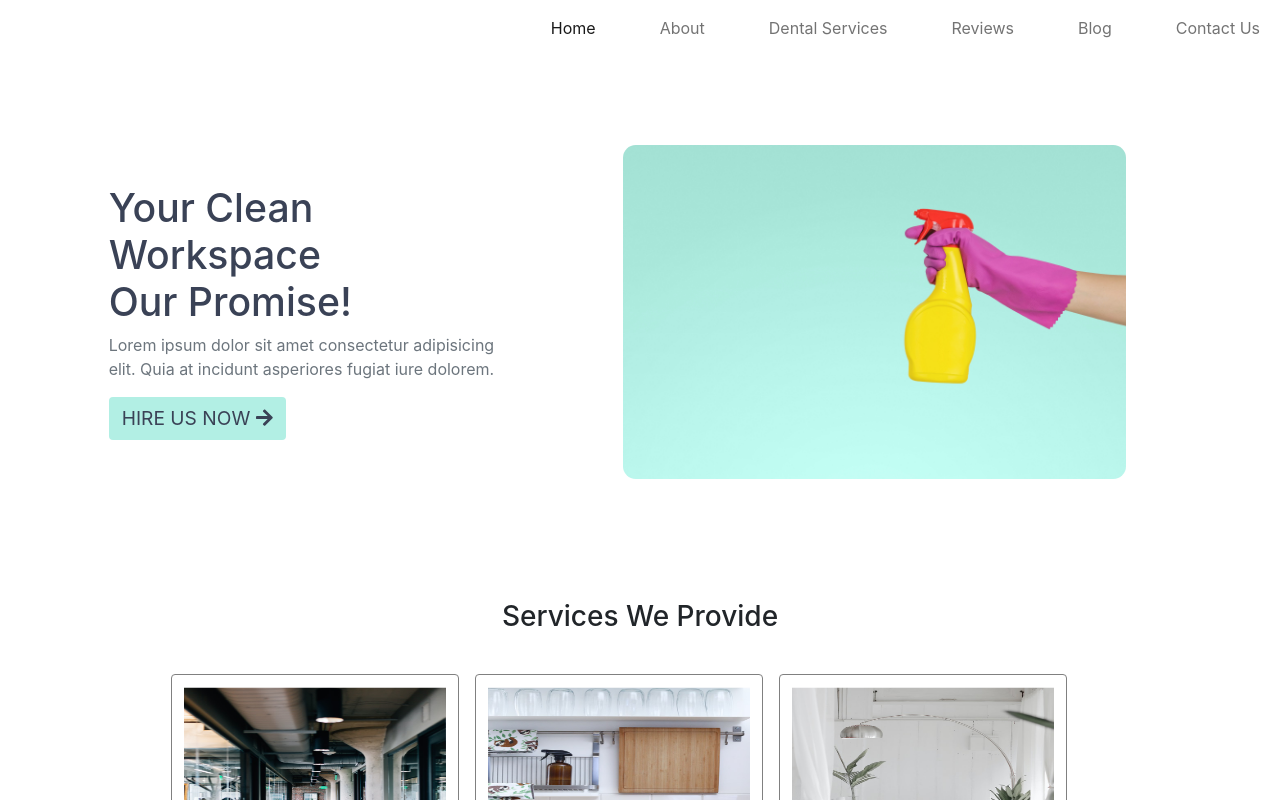
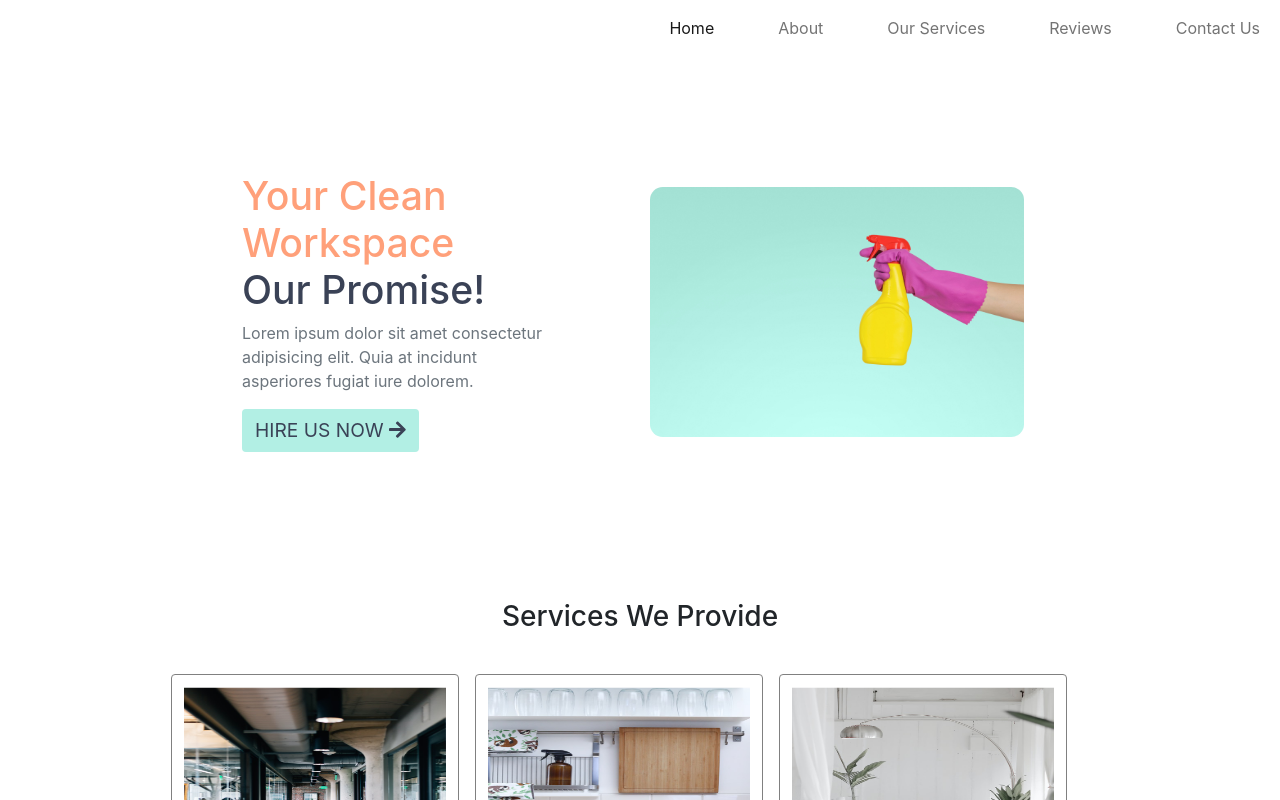
Before and after one commit to umarfchy/cleaners-world-client, a React (Create React App) app: page / in a window 1280 px wide. Shown: the top 800 px of the page. Built offline with nearby package versions, Linux system fonts and the light colour scheme.

Commit message:
homePg done

```diff
--- a/src/components/Home/Header/Header.js
+++ b/src/components/Home/Header/Header.js
@@ -4,10 +4,10 @@ import Navbar from "../Navbar/Navbar";
 
 const Header = () => {
   return (
-    <div>
+    <>
       <Navbar></Navbar>
       <HeaderMain></HeaderMain>
-    </div>
+    </>
   );
 };
 
--- a/src/components/Home/HeaderMain/HeaderMain.js
+++ b/src/components/Home/HeaderMain/HeaderMain.js
@@ -5,14 +5,15 @@ import { FontAwesomeIcon } from "@fortawesome/react-fontawesome";
 
 const HeaderMain = () => {
   return (
-    <div>
+    <div className="w-75 mx-auto">
       <main
         style={{ height: "32rem" }}
         className="row d-flex align-items-center"
       >
         <div className="col-md-4 offset-md-1">
           <h1 style={{ color: "#3a4256", fontSize: "2.45rem" }}>
-            Your Clean Workspace <br />
+            <span style={{ color: "lightsalmon" }}>Your Clean Workspace</span>
+            <br />
             Our Promise!
           </h1>
           <p className="text-secondary">
--- a/src/components/Home/Navbar/Navbar.js
+++ b/src/components/Home/Navbar/Navbar.js
@@ -29,17 +29,12 @@ const Navbar = () => {
             </li>
             <li className="nav-item ms-5">
               <a className="nav-link" href="#">
-                Dental Services
+                Our Services
               </a>
             </li>
             <li className="nav-item ms-5">
               <a className="nav-link" href="#">
                 Reviews
-              </a>
-            </li>
-            <li className="nav-item ms-5">
-              <a className="nav-link" href="#">
-                Blog
               </a>
             </li>
             <li className="nav-item ms-5">
```
